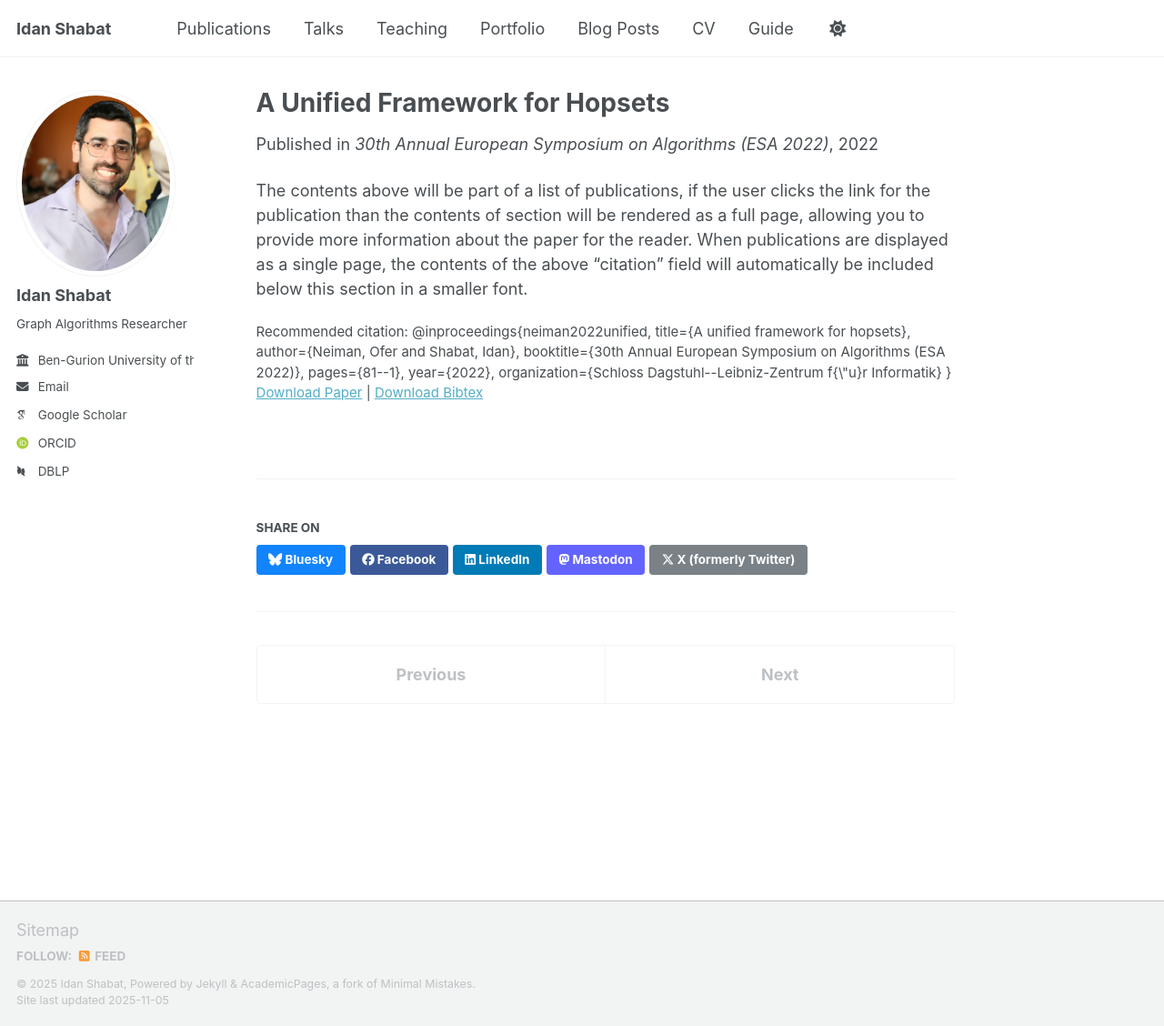
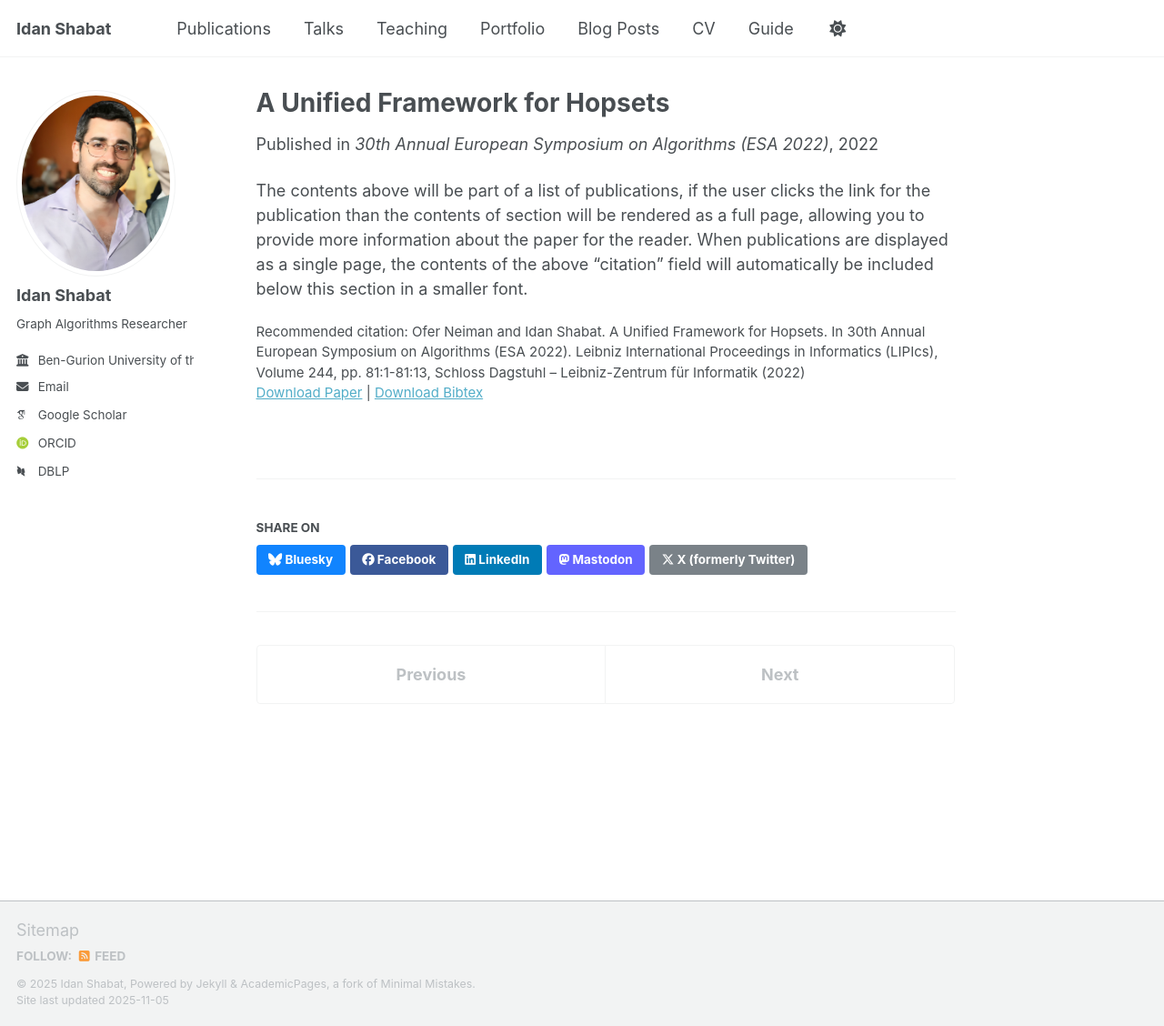
Before and after one commit to IdanShabat/idanshabat.github.io, a Jekyll site: the page built from _publications/2024-02-17-paper-title-number-4.md, in a window 1280 px wide and 1128 px high. Shown: the whole window at 91% size. Built offline with Jekyll 4.4.1, drawn with Linux system fonts in a browser that asks for light colours; some web fonts are replaced; a script that is not in the unit is left out.

Commit message:
Update 2024-02-17-paper-title-number-4.md

```diff
--- a/_publications/2024-02-17-paper-title-number-4.md
+++ b/_publications/2024-02-17-paper-title-number-4.md
@@ -8,14 +8,7 @@ date: 2022-09-01
 venue: '30th Annual European Symposium on Algorithms (ESA 2022)'
 paperurl: 'https://doi.org/10.4230/LIPIcs.ESA.2022.81'
 bibtexurl: 'https://scholar.googleusercontent.com/scholar.bib?q=info:ogapy2e3veAJ:scholar.google.com/&output=citation&scisdr=ChXmN3aWEMnX7bZ6fmU:ABGrvjIAAAAAaQt8ZmUvpFU5Qof206PjOVpfS7M&scisig=ABGrvjIAAAAAaQt8ZgyvfwYiNI8B6xlRZz_9t2M&scisf=4&ct=citation&cd=-1&hl=iw'
-citation: '@inproceedings{neiman2022unified,
-  title={A unified framework for hopsets},
-  author={Neiman, Ofer and Shabat, Idan},
-  booktitle={30th Annual European Symposium on Algorithms (ESA 2022)},
-  pages={81--1},
-  year={2022},
-  organization={Schloss Dagstuhl--Leibniz-Zentrum f{\"u}r Informatik}
-}'
+citation: 'Ofer Neiman and Idan Shabat. A Unified Framework for Hopsets. In 30th Annual European Symposium on Algorithms (ESA 2022). Leibniz International Proceedings in Informatics (LIPIcs), Volume 244, pp. 81:1-81:13, Schloss Dagstuhl – Leibniz-Zentrum für Informatik (2022)'
 ---
 
 The contents above will be part of a list of publications, if the user clicks the link for the publication than the contents of section will be rendered as a full page, allowing you to provide more information about the paper for the reader. When publications are displayed as a single page, the contents of the above "citation" field will automatically be included below this section in a smaller font.
```
